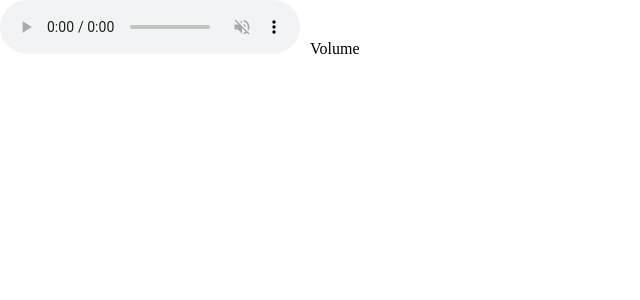
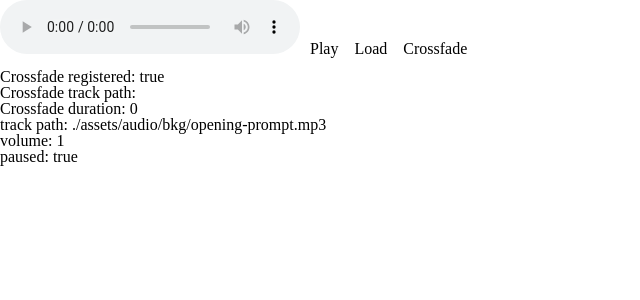
Before and after one commit to Driijko/flow, a Svelte app: page / in a window 1280 px wide. Shown: the top 300 px of the page, without its empty margins (0-640 px from the left). Built offline with nearby package versions, Linux system fonts and the light colour scheme.

Commit message:
Site: Background Audio: cross fade functionality.

```diff
--- a/src/App.svelte
+++ b/src/App.svelte
@@ -9,4 +9,27 @@
 <!-- MARKUP //////////////////////////////////////////////// -->
 <AudioBkg />
 
-<button type="button" on:click={()=> audioBkgStore.volume(0.5)} >Volume</button>
+<button type="button" on:click={()=> {
+  audioBkgStore.play()
+}} >Play</button>
+<button type="button" on:click={()=> audioBkgStore.load("./assets/audio/bkg/opening-prompt.mp3")} >Load</button>
+<button type="button" on:click={()=> audioBkgStore.crossFade("./assets/audio/bkg/test-music.mp3", 3)}>Crossfade</button>
+
+<p>
+  Crossfade registered: {$audioBkgStore.crossFade.registered}
+</p>
+<p>
+  Crossfade track path: {$audioBkgStore.crossFade.trackPath}
+</p>
+<p>
+  Crossfade duration: {$audioBkgStore.crossFade.duration}
+</p>
+<p>
+  track path: {$audioBkgStore.trackPath}
+</p>
+<p>
+  volume: {$audioBkgStore.volume}
+</p>
+<p>
+  paused: {$audioBkgStore.paused}
+</p>
--- a/src/toolkit/site/audio/bkg/AudioBkg.svelte
+++ b/src/toolkit/site/audio/bkg/AudioBkg.svelte
@@ -1,13 +1,48 @@
 <!-- SCRIPTS ////////////////////////////////////////// -->
 <script>
   // IMPORTS -------------------------------------------
+  import { gsap } from "gsap";
+  import { onMount } from "svelte";
   import audioBkgStore from "./audioBkgStore";
 
   // ELEMENT REFERENCE ------------------------------------
   let audioBkgElement;
+  let crossFade;
+
+  onMount(()=> {
+    // EVENT HANDLERS ---------------------------------------
+    crossFade = (trackPath, duration) => {
+      const startingVolume = $audioBkgStore.volume;
+      function fadeIn(duration) {
+        const tl = gsap.timeline();
+        tl.call(audioBkgStore.play,null,0);
+        tl.to("#audio-bkg", {duration:duration, volume:startingVolume},0);
+      }
+      function handleLoad(duration) {
+        audioBkgElement.addEventListener("canplay", ()=> fadeIn(duration), {once:true});
+      }
+      function fadeOut(trackPath, duration) {
+        const tl = gsap.timeline();
+        tl.to("#audio-bkg", {duration: duration, volume: 0},0);
+        tl.call(audioBkgStore.load,[trackPath],duration);
+        tl.call(audioBkgStore.pause,null,duration);
+        tl.call(handleLoad,[duration],duration);
+      }
+      fadeOut(trackPath,duration/2);
+    }
+  });
+
+  // REACTIVE -------------------------------------------------
+  $: if ($audioBkgStore.crossFade.registered === false) {
+    crossFade(
+      $audioBkgStore.crossFade.trackPath,
+      $audioBkgStore.crossFade.duration
+    );
+    audioBkgStore.registerCrossFade();
+  }
 </script>
 
 <audio controls bind:this={audioBkgElement} id="audio-bkg"
   src={$audioBkgStore.trackPath} bind:paused={$audioBkgStore.paused}
-  bind:volume={$audioBkgStore.volume}
+  bind:volume={$audioBkgStore.volume} loop={$audioBkgStore.loop}
 ></audio>
--- a/src/toolkit/site/audio/bkg/audioBkgStore.js
+++ b/src/toolkit/site/audio/bkg/audioBkgStore.js
@@ -1,13 +1,19 @@
 import { writable } from "svelte/store";
+import { gsap } from "gsap";
 import storeUpdate from "../../../helpers/storeUpdate";
 
 function createBackgroundAudio() {
   const {subscribe, update, set} = writable({
     trackPath: "./assets/audio/bkg/opening-prompt.mp3",
-    volume: 0,
+    volume: 1,
     paused: true,
     loop: false,
     currentTime: 0,
+    crossFade: {
+      registered: true,
+      trackPath: "",
+      duration: 0,
+    }
   });
 
   return {
@@ -20,6 +26,21 @@ function createBackgroundAudio() {
       "paused", prev => !(prev["paused"]), update, true
     ),
     volume: volume => storeUpdate("volume", volume, update),
+    loop: boolean => storeUpdate("loop", boolean, update),
+    crossFade: (trackPath, duration) => storeUpdate(
+      "crossFade", {
+        registered: false,
+        trackPath: trackPath,
+        duration: duration,
+      }, update
+    ),
+    registerCrossFade: ()=> storeUpdate(
+      "crossFade", {
+        registered: true,
+        trackPath: "",
+        duration: 0,
+      }, update
+    ),
   }
 }
 
```
Also changed, not shown: 1 other file (tests, documents, lock files or other folders).
